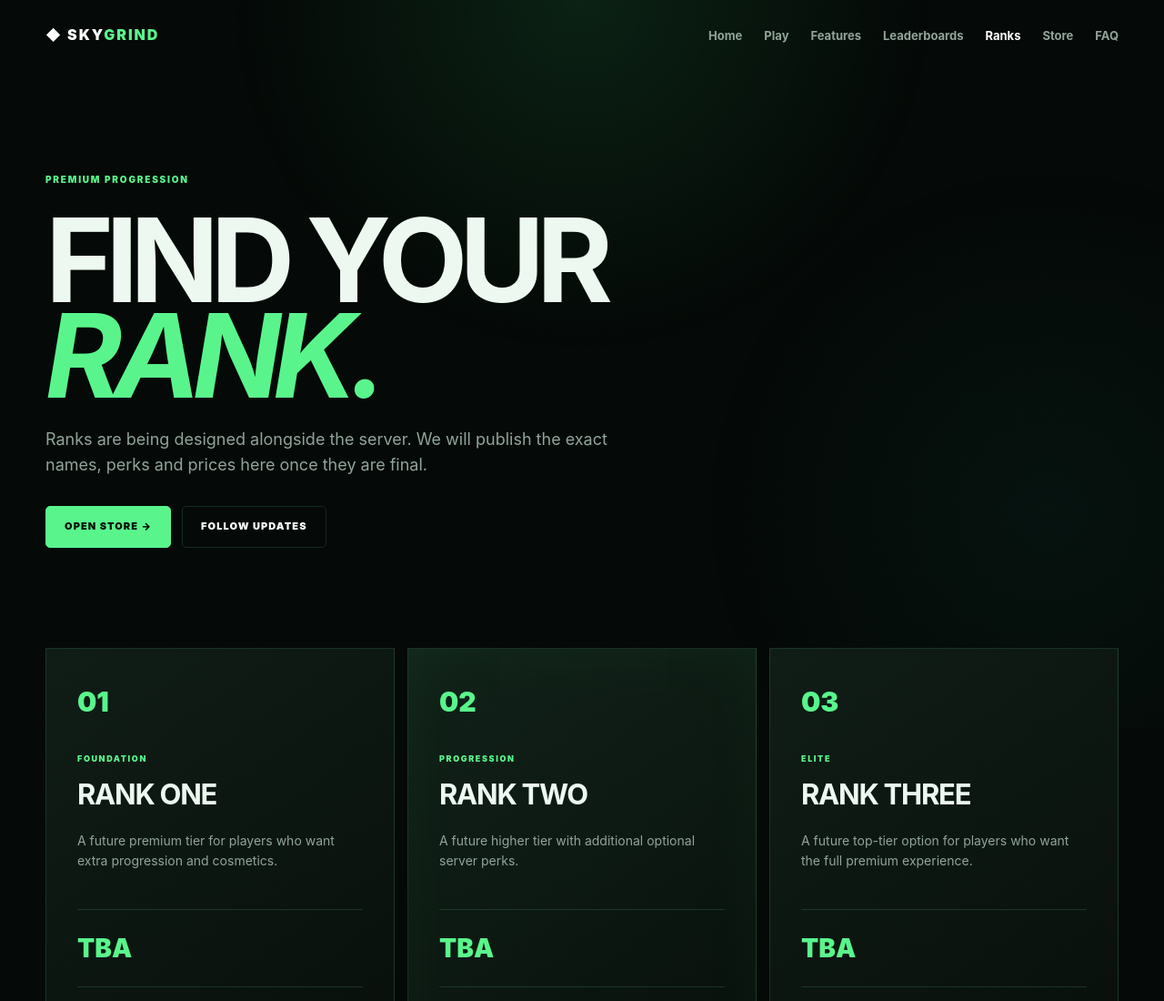
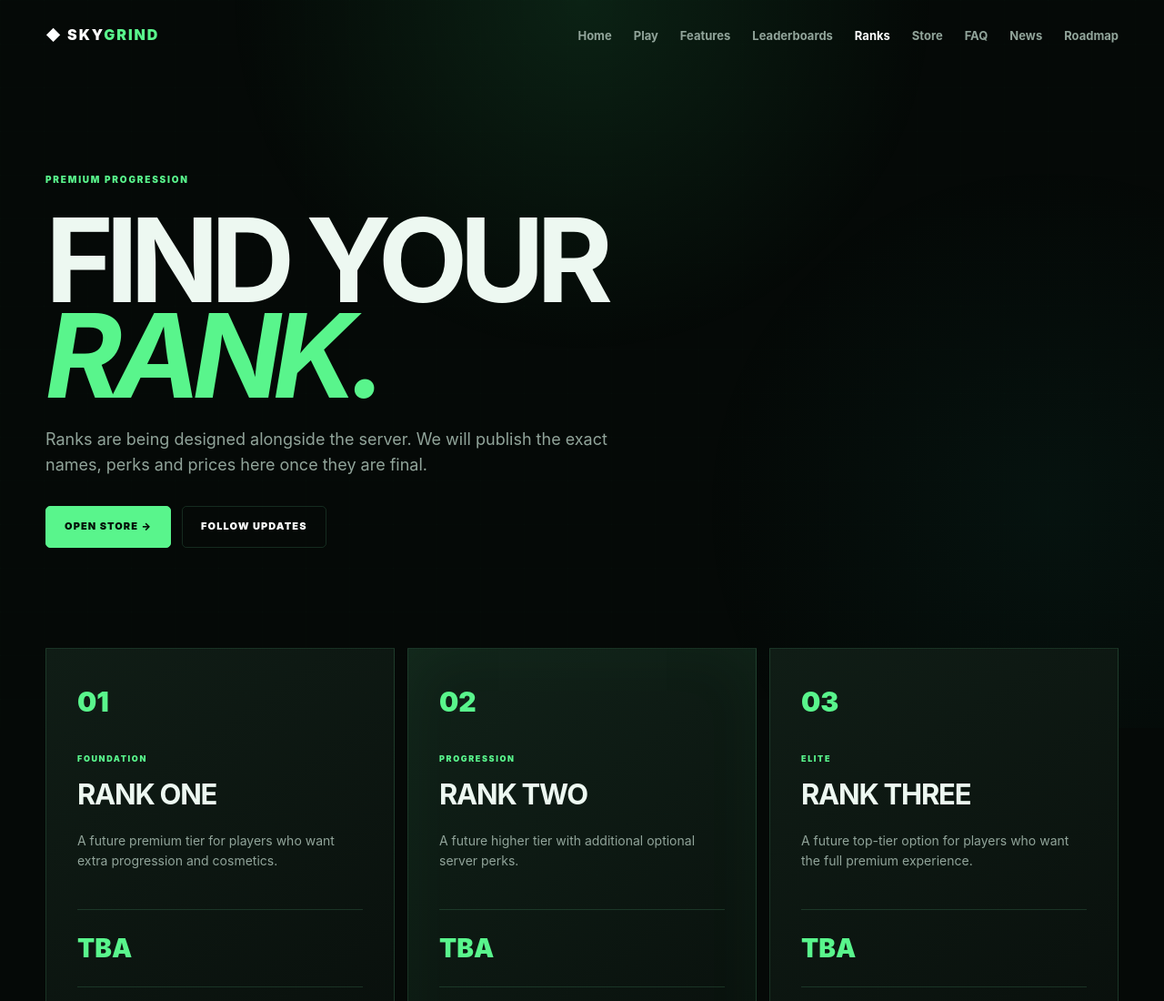
Before and after one commit to liamVSC/skygrind-website, a plain HTML site: page ranks.html in a window 1280 px wide. Shown: the top 1100 px of the page at 91% size. Drawn offline with Linux system fonts and the light colour scheme.

Commit message:
Improve shared navigation and favicon

```diff
--- a/ranks.html
+++ b/ranks.html
@@ -5,10 +5,10 @@
 <meta name="description" content="SkyGrind ranks — premium progression and server perks.">
 <title>Ranks | SkyGrind</title>
 <link rel="stylesheet" href="css/style.css">
-</head>
+<link rel="icon" href="assets/icons/favicon.svg" type="image/svg+xml"></head>
 <body><div class="bg"></div>
 <header><a class="logo" href="index.html">◆ SKY<span>GRIND</span></a><button class="menu" aria-label="Open menu">☰</button>
-<nav><a href="index.html">Home</a><a href="play.html">Play</a><a href="features.html">Features</a><a href="leaderboards.html">Leaderboards</a><a class="active" href="ranks.html">Ranks</a><a href="store.html">Store</a><a href="faq.html">FAQ</a></nav></header>
+<nav><a href="index.html">Home</a><a href="play.html">Play</a><a href="features.html">Features</a><a href="leaderboards.html">Leaderboards</a><a class="active" href="ranks.html">Ranks</a><a href="store.html">Store</a><a href="faq.html">FAQ</a><a href="news.html">News</a><a href="roadmap.html">Roadmap</a></nav></header>
 <main>
 <section class="hero rank-hero"><small>PREMIUM PROGRESSION</small><h1>FIND YOUR<br><i>RANK.</i></h1><p>Ranks are being designed alongside the server. We will publish the exact names, perks and prices here once they are final.</p><div class="actions"><a class="btn primary" href="store.html">OPEN STORE →</a><a class="btn" href="discord.html">FOLLOW UPDATES</a></div></section>
 <section class="rank-grid">
```
